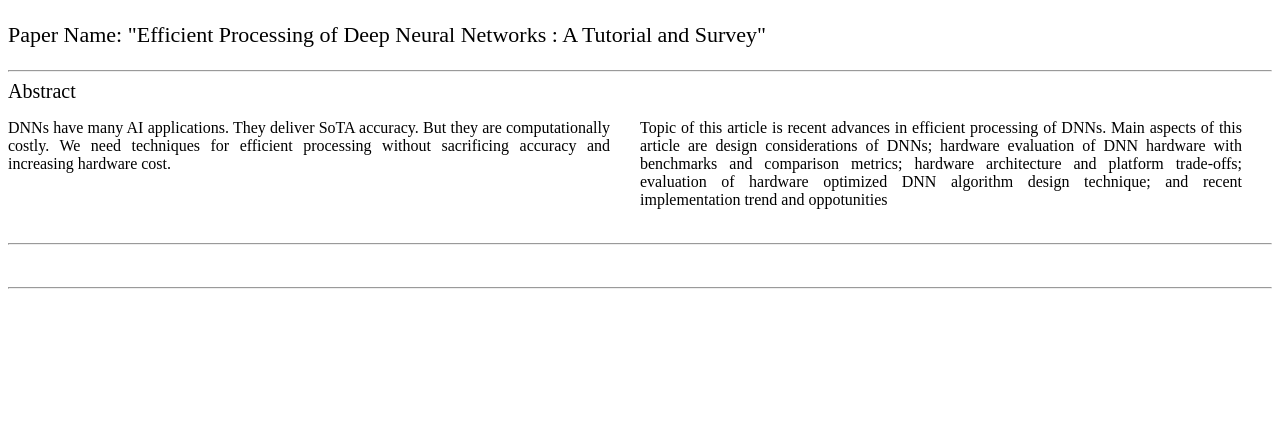
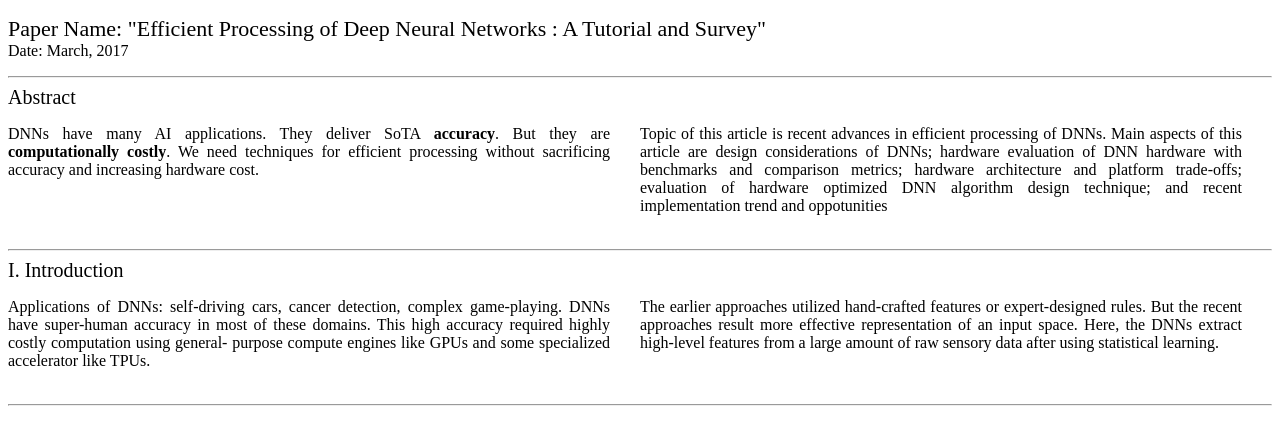
Before and after one commit to ShayekhBinIslam/paper_summary, a plain HTML site: page index.html in a window 1280 px wide. Drawn offline with Linux system fonts and the light colour scheme.

Commit message:
update site

```diff
--- a/index.html
+++ b/index.html
@@ -9,15 +9,21 @@
     <title>Summary</title>
 </head>
 <body>
-<p style="font-size: 22px">Paper Name: "Efficient Processing of Deep Neural Networks : A Tutorial and Survey"</p>
+<p>
+    <span style="font-size: 22px">
+        Paper Name: "Efficient Processing of Deep Neural Networks : A Tutorial and Survey"
+    </span>
+    <br> Date: March, 2017
+</p>
 <hr>
 
 <span style="font-size: 20px">Abstract</span>
 <div class="row">
     <div class="column">
         <p>
-            DNNs have many AI applications. They deliver SoTA accuracy. But they are computationally costly.
-            We need techniques for efficient processing without sacrificing accuracy and increasing hardware cost.
+            DNNs have many AI applications. They deliver SoTA <b>accuracy</b>. But they are <b>computationally
+            costly</b>. We need techniques for efficient processing without sacrificing accuracy and increasing
+            hardware cost.
         </p>
     </div>
     <div class="column">
@@ -31,15 +37,20 @@
 </div>
 <hr>
 
+<span style="font-size: 20px">I. Introduction</span>
 <div class="row">
     <div class="column">
         <p>
-
+            Applications of DNNs: self-driving cars, cancer detection, complex game-playing. DNNs have super-human
+            accuracy in most of these domains. This high accuracy required highly costly computation using general-
+            purpose compute engines like GPUs and some specialized accelerator like TPUs.
         </p>
     </div>
     <div class="column">
         <p>
-
+            The earlier approaches utilized hand-crafted features or expert-designed
+            rules. But the recent approaches result more effective representation of an input space. Here, the DNNs
+            extract high-level features from a large amount of raw sensory data after using statistical learning.
         </p>
     </div>
 </div>
@@ -47,5 +58,7 @@
 
 
 
+
+
 </body>
 </html>
```
